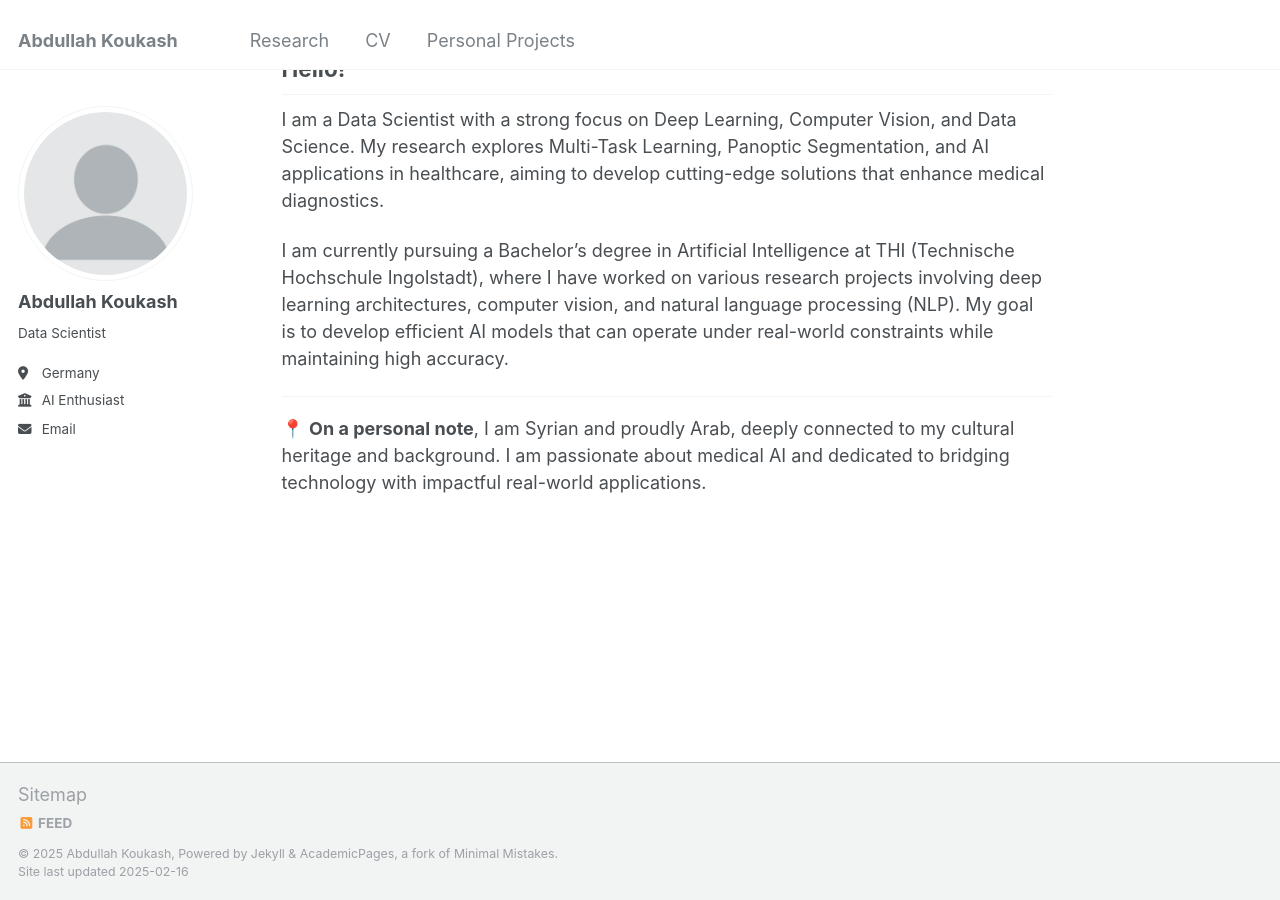
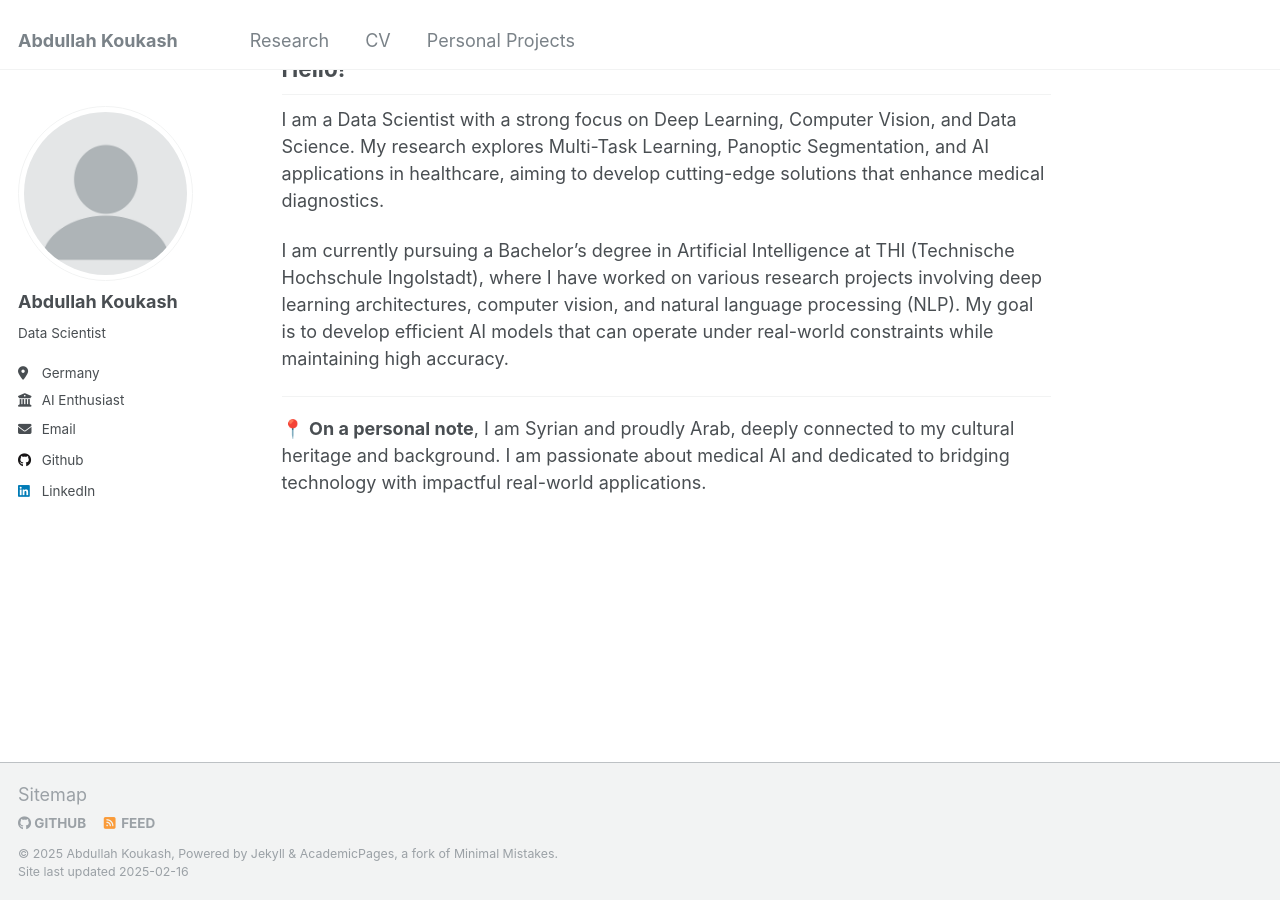
Before and after one commit to Abdullahkou/abdullahkou.github.io, a Jekyll site: the page built from _pages/about.md, in a window 1280 px wide and 900 px high, scrolled down 601 px. Built offline with Jekyll 4.4.1, drawn with Linux system fonts in a browser that asks for light colours; part of the change alters nothing that is shown.

Commit message:
Update _config.yml

```diff
--- a/_config.yml
+++ b/_config.yml
@@ -51,7 +51,7 @@ author:
   bitbucket        : # Username - Update with your username on the site
   codepen          : # Username
   dribbble         : # Username
-  github           : #"academicpages"
+  github           : "https://github.com/abdullahkou"
   kaggle           : # Username
   stackoverflow    : # User number or user number and name (i.e., use "1" or "1/jeff-atwood")
 
@@ -65,7 +65,7 @@ author:
   keybase          : # Username
   instagram        : # Username
   lastfm           : # Username
-  linkedin         : # Username
+  linkedin         : "https://www.linkedin.com/in/abdullahkoukash"
   mastodon         : # URL
   medium           : # URL
   pinterest        : # Username
```
